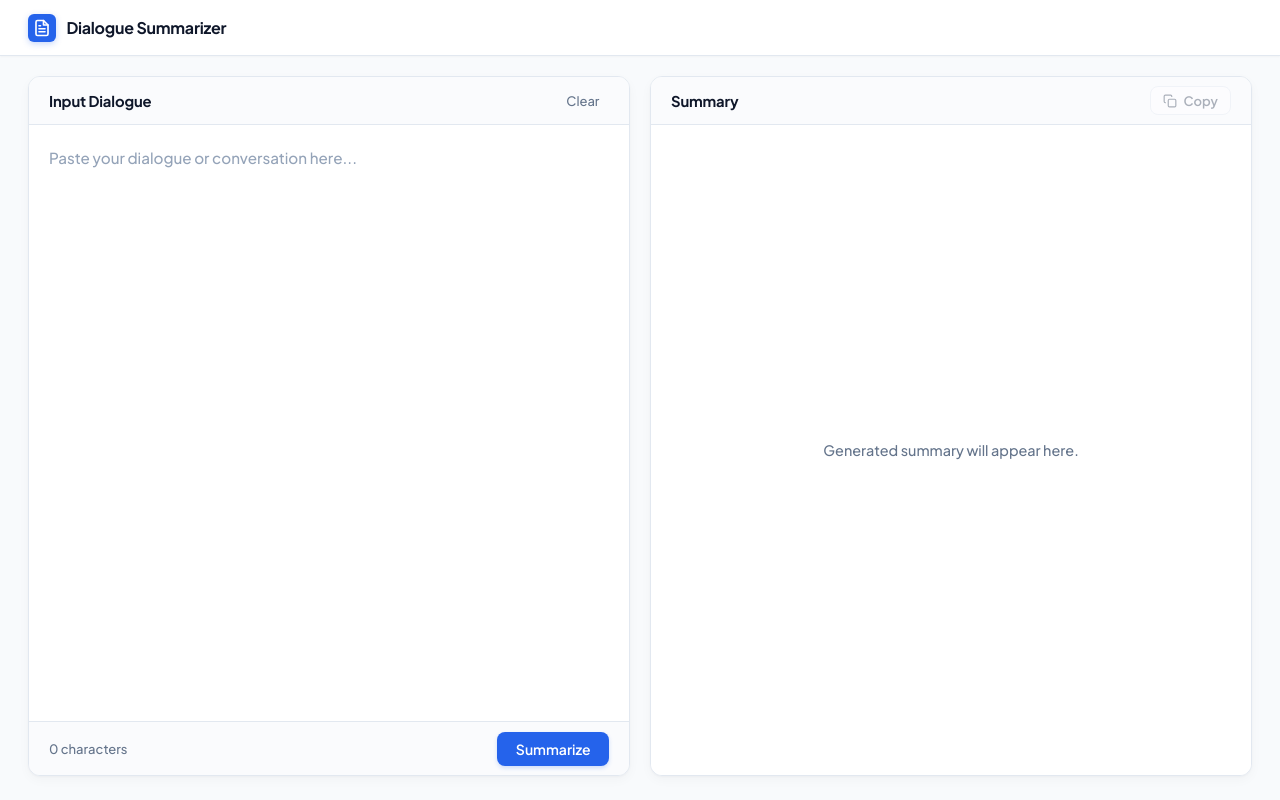
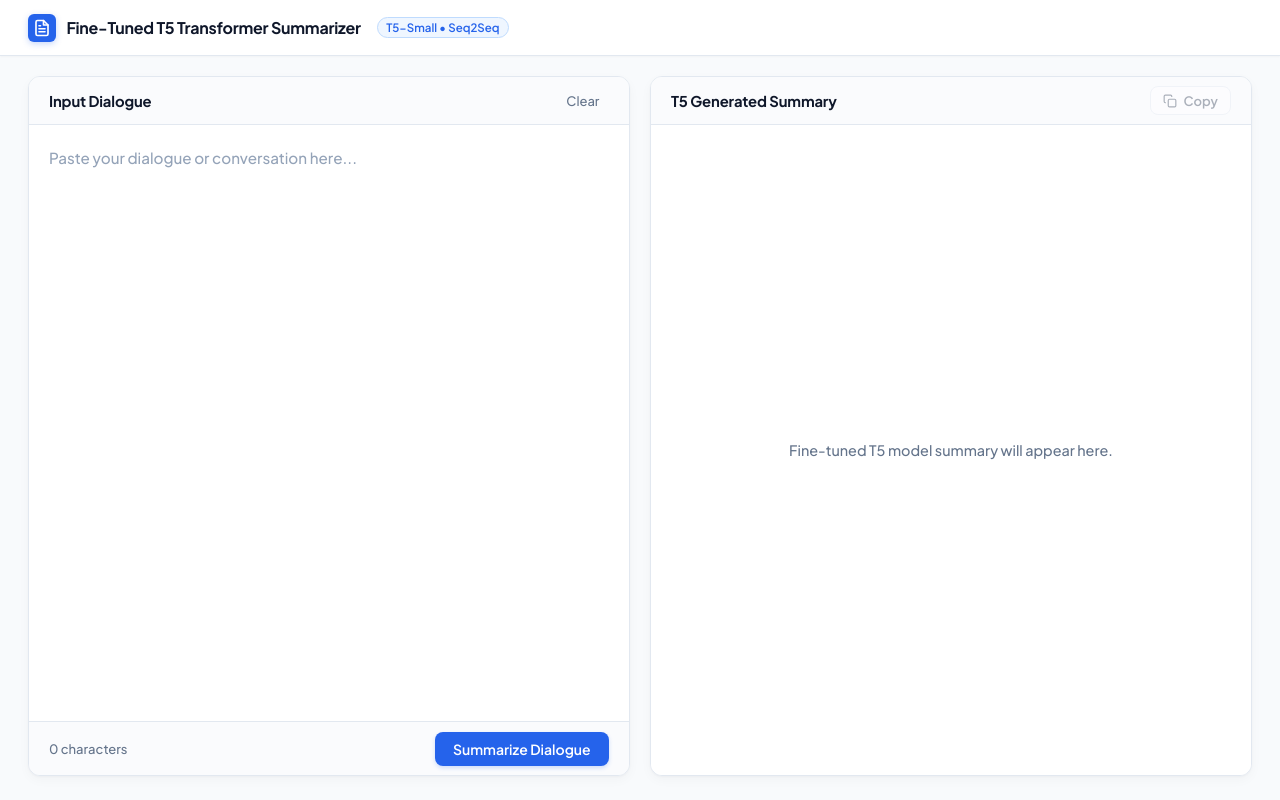
Before and after one commit to yadav-kapil/Fine-Tunned-T5-Transformer-Based-Text-Summarizer-, a FastAPI app: page / in a window 1280 px wide. Run offline with FastAPI, Linux system fonts and the light colour scheme.

Commit message:
added ci cd

```diff
--- a/app.py
+++ b/app.py
@@ -3,7 +3,6 @@ import re
 import sys
 from pathlib import Path
 
-# Defensive guard: prevent broken torchvision binaries from breaking pure-NLP transformers
 try:
     import torchvision  # noqa: F401
 except Exception:
@@ -21,7 +20,10 @@ STATIC_DIR = BASE_DIR / "static"
 TEMPLATES_DIR = BASE_DIR / "templates"
 MODELS_DIR = BASE_DIR / "models"
 
-app = FastAPI(title="Dialogue Summarizer API")
+app = FastAPI(
+    title="Fine-Tuned T5 Transformer Summarizer API",
+    description="Production API serving a fine-tuned T5-small seq2seq model for dialogue summarization"
+)
 
 app.mount("/static", StaticFiles(directory=str(STATIC_DIR)), name="static")
 templates = Jinja2Templates(directory=str(TEMPLATES_DIR))
@@ -95,6 +97,5 @@ async def summarize(request: Request):
 
 if __name__ == "__main__":
     import uvicorn
-    # Defaults to 7860 (Hugging Face Spaces default), or uses cloud $PORT (e.g. Render)
     port = int(os.environ.get("PORT", 7860))
     uvicorn.run("app:app", host="0.0.0.0", port=port, reload=False)
--- a/templates/index.html
+++ b/templates/index.html
@@ -3,7 +3,7 @@
 <head>
   <meta charset="UTF-8">
   <meta name="viewport" content="width=device-width, initial-scale=1.0">
-  <title>Dialogue Summarizer</title>
+  <title>Fine-Tuned T5 Transformer Summarizer</title>
   <link rel="stylesheet" href="/static/style.css">
   <link rel="preconnect" href="https://fonts.googleapis.com">
   <link rel="preconnect" href="https://fonts.gstatic.com" crossorigin>
@@ -22,7 +22,8 @@
             <polyline points="10 9 9 9 8 9"></polyline>
           </svg>
         </div>
-        <h1 class="brand-title">Dialogue Summarizer</h1>
+        <h1 class="brand-title">Fine-Tuned T5 Transformer Summarizer</h1>
+        <span class="badge" style="font-size: 0.72rem; font-weight: 600; padding: 2px 8px; border-radius: 9999px; background: #eff6ff; color: #2563eb; border: 1px solid #bfdbfe; margin-left: 6px;">T5-Small • Seq2Seq</span>
       </div>
     </header>
     <main class="workspace-grid">
@@ -45,7 +46,7 @@
           <div class="card-footer">
             <span class="char-count" id="char-counter" aria-live="polite">0 characters</span>
             <button type="submit" id="summarize-btn" class="btn-primary">
-              <span class="btn-label">Summarize</span>
+              <span class="btn-label">Summarize Dialogue</span>
               <span class="spinner" aria-hidden="true"></span>
             </button>
           </div>
@@ -53,7 +54,7 @@
       </section>
       <section class="card animate-in delay-2" aria-labelledby="summary-heading">
         <div class="card-header">
-          <h2 id="summary-heading">Summary</h2>
+          <h2 id="summary-heading">T5 Generated Summary</h2>
           <button type="button" class="btn-outline" id="copy-btn" title="Copy to clipboard" aria-label="Copy summary to clipboard" disabled>
             <svg class="copy-icon" width="14" height="14" viewBox="0 0 24 24" fill="none" stroke="currentColor" stroke-width="2">
               <rect x="9" y="9" width="13" height="13" rx="2" ry="2"></rect>
@@ -65,7 +66,7 @@
 
         <div class="card-body" id="summary-container" aria-live="polite">
           <div class="empty-state" id="placeholder-text">
-            <p>Generated summary will appear here.</p>
+            <p>Fine-tuned T5 model summary will appear here.</p>
           </div>
         </div>
       </section>
```
Also changed, not shown: .github/workflows/deploy.yml (added), README.md, 2 other files.
